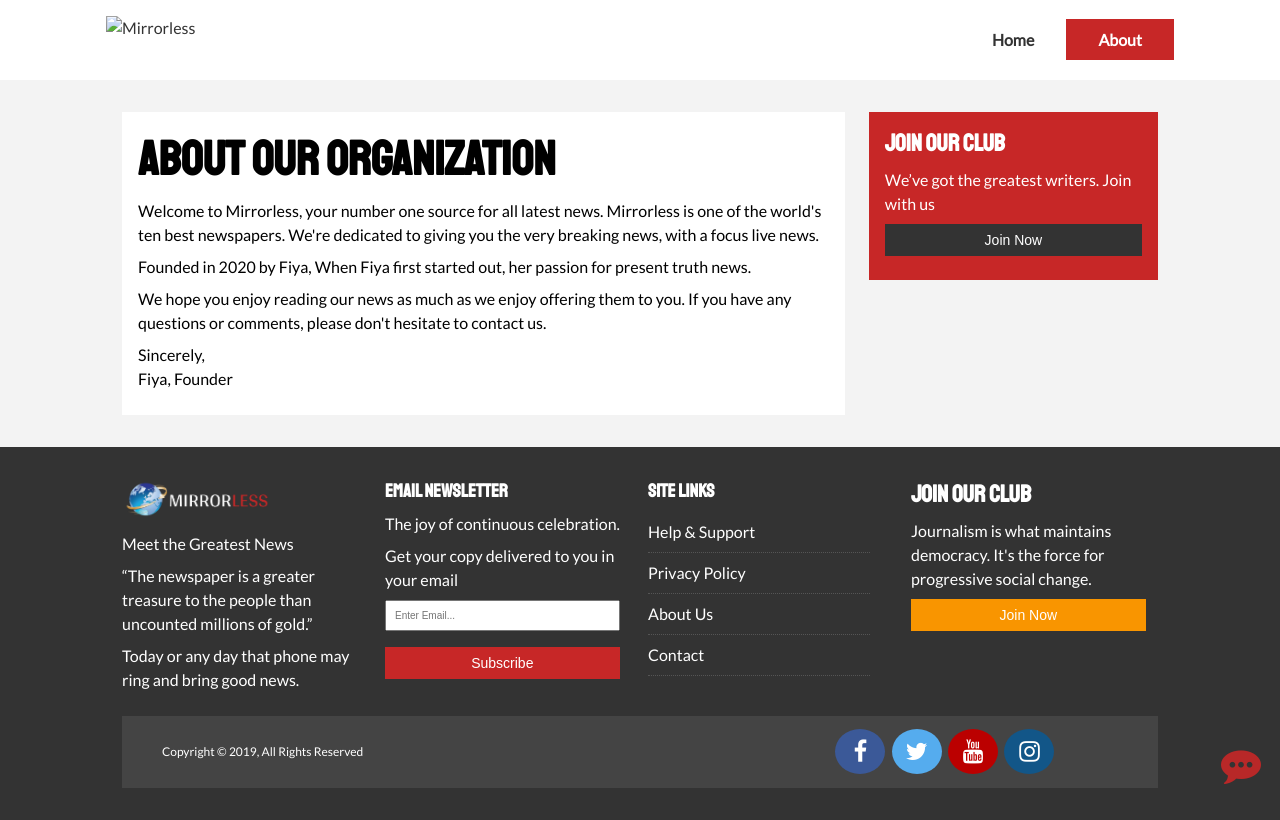
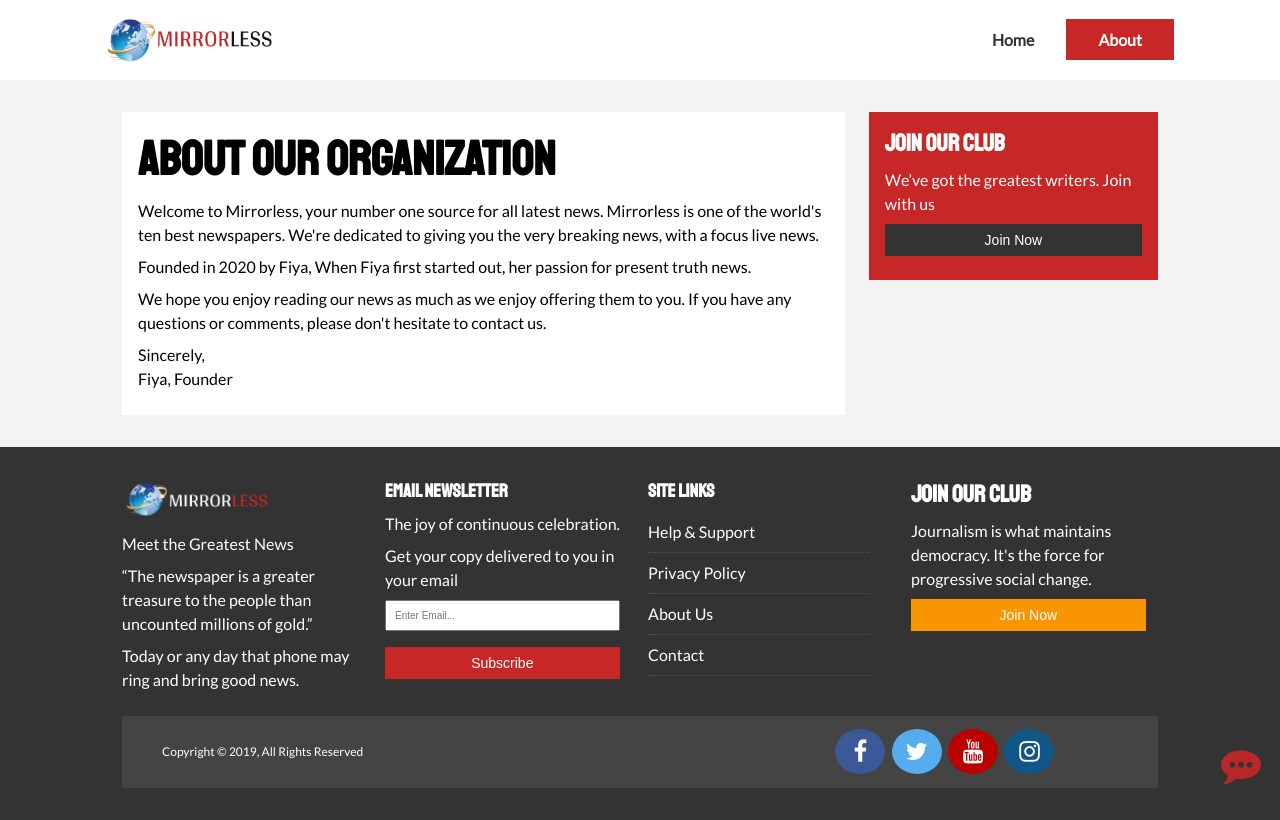
Before and after one commit to Jannathul/News-Portal, a plain HTML site: page about.html in a window 1280 px wide. Drawn offline with Linux system fonts and the light colour scheme; the site is published under a folder, as on GitHub Pages, so addresses that start at the root find nothing.

Commit message:
Update about.html

```diff
--- a/about.html
+++ b/about.html
@@ -18,7 +18,7 @@
     <div class="container">
       <div class="logo">
         <a href="index.html">
-          <img src="/assets/logo 1.png" alt="Mirrorless" class="logo">
+          <img src="./assets/logo 1.png" alt="Mirrorless" class="logo">
         </a>
       </div>
       <ul>
```
